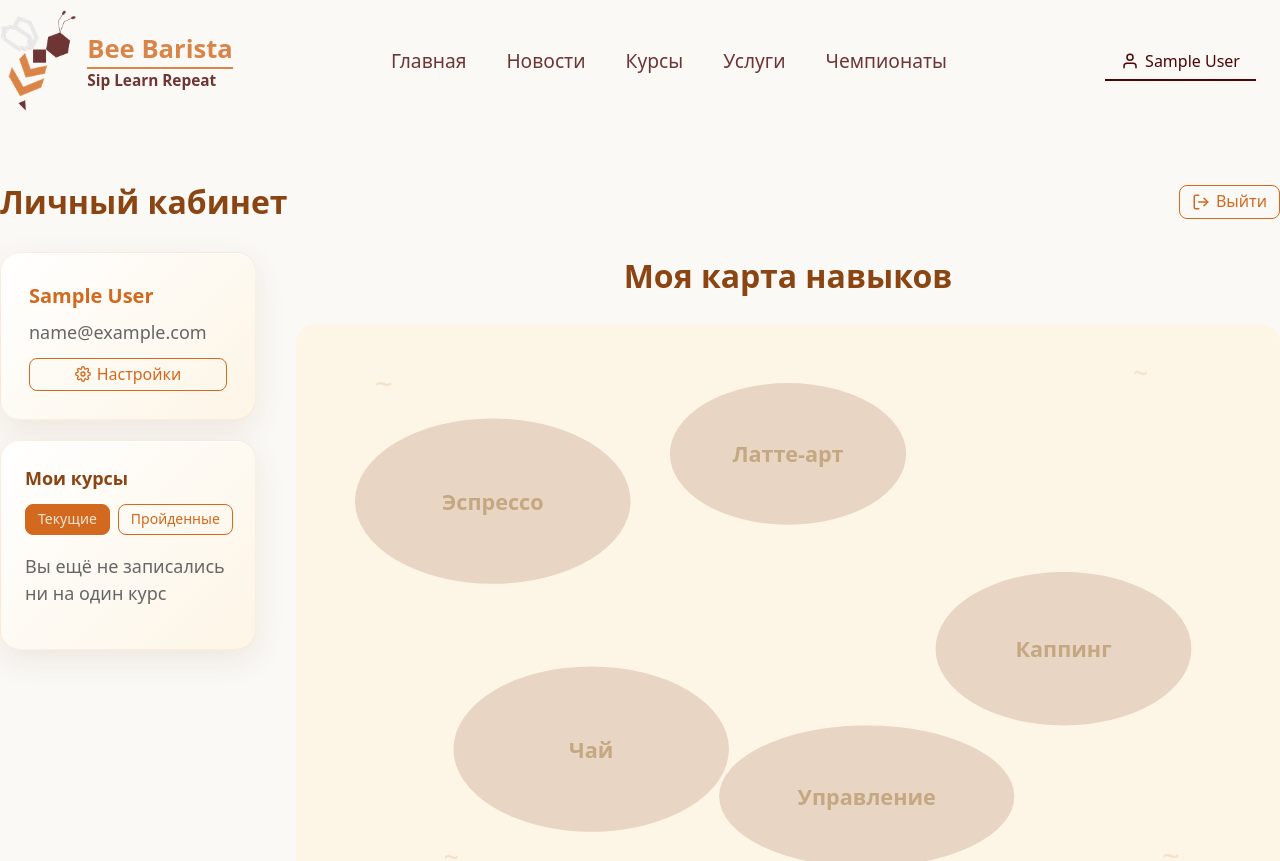
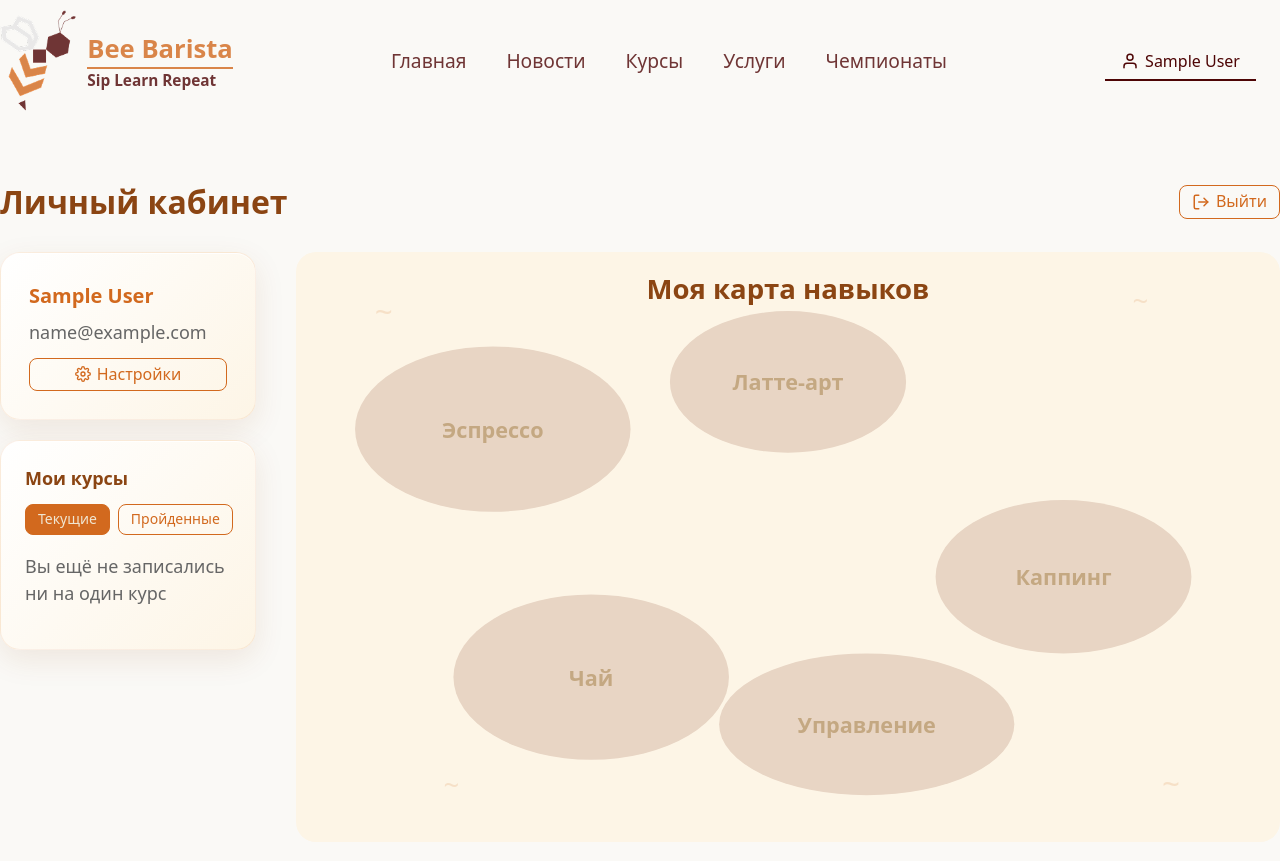
Before and after one commit to romkalan/Coffee-Tea-Mastery, a React (Vite) app: page /profile in a window 1280 px wide. Shown: the top 861 px of the page. Built offline with nearby package versions, Linux system fonts and the light colour scheme; data requests are answered from the project's data file; sample sign-in values are in the browser's storage.

Commit message:
fix: move title inside SVG map, remove separate h2

```diff
--- a/src/components/SkillsMap/SkillsMap.tsx
+++ b/src/components/SkillsMap/SkillsMap.tsx
@@ -40,6 +40,7 @@ function SkillsMap({ enrollments }: SkillsMapProps) {
         <div className={classNames(styles.root)}>
             <svg viewBox="0 0 1000 600" className={classNames(styles.map)} role="img" aria-label="Карта навыков: острова навыков бариста">
                 <rect width="100%" height="100%" fill="#FDF5E6" rx="16" />
+                <text x="50%" y="48" textAnchor="middle" fill="#8B4513" fontSize="28" fontWeight="600">Моя карта навыков</text>
 
                 {skillAreas.map((area) => {
                     const layout = islandLayout[area.id as keyof typeof islandLayout];
--- a/src/pages/Profile/Profile.tsx
+++ b/src/pages/Profile/Profile.tsx
@@ -131,7 +131,6 @@ function Profile() {
 
                 <main className={classNames(styles.main)}>
                     <section className={classNames(styles.mapSection)}>
-                        <h2>Моя карта навыков</h2>
                         <SkillsMap enrollments={enrollments} />
                     </section>
                 </main>
--- a/src/pages/Profile/styles.module.scss
+++ b/src/pages/Profile/styles.module.scss
@@ -211,16 +211,6 @@
     font-size: 14px;
 }
 
-.mapSection {
-    h2 {
-        color: $color-secondary;
-        font-size: clamp(1.5rem, 2.5vw, 2rem);
-        margin: 0 0 24px;
-        font-weight: 600;
-        text-align: center;
-    }
-}
-
 @media (max-width: 768px) {
     .layout {
         flex-direction: column;
```
